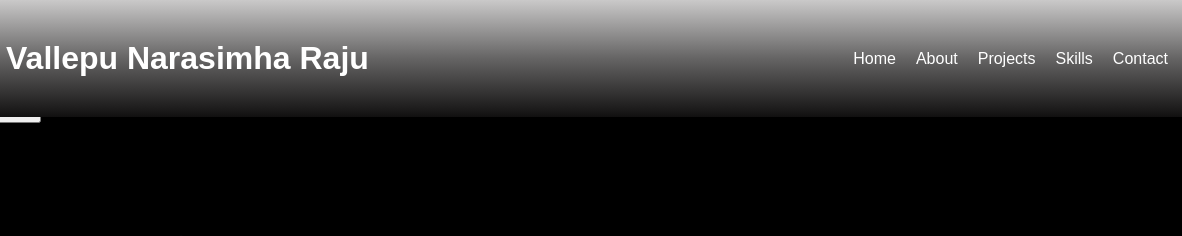
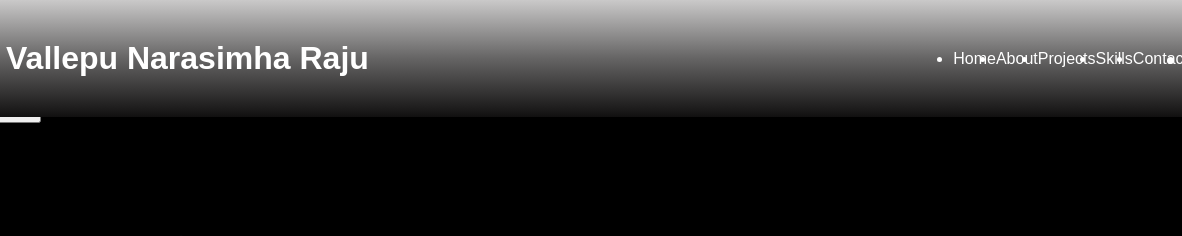
Before and after one commit to Rajunanu/portfolio, a plain HTML site: page index.html in a window 1280 px wide. Shown: the top 236 px of the page, 98-1280 px from the left. Drawn offline with nearby package versions, Linux system fonts and the light colour scheme.

Commit message:
home page completed

```diff
--- a/style.css
+++ b/style.css
@@ -48,9 +48,6 @@ body{
 .navLinks {
     display: flex;
     flex-direction: row;
-    list-style: none;
-    gap: 20px;
-    list-style: none;
     align-items: center;
     align-content: center;
     justify-content: center;
```
